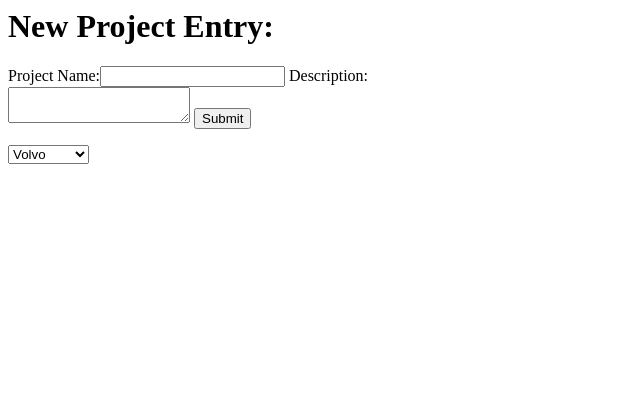
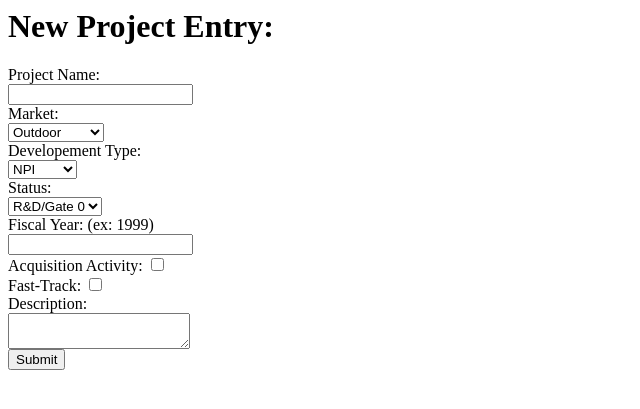
Before and after one commit to heecho/team-org, a Django app: template projects/templates/projects/new.html in a window 1280 px wide. Shown: the top 409 px of the page, without its empty margins (0-640 px from the left). Run offline with Django 3.2, Linux system fonts and the light colour scheme; the template is opened without the code that fills it, so the values that code supplies are empty; parts of the project's set-up code (start-up, migrations or seed data) failed here and were passed over.

Commit message:
new project form updates

```diff
--- a/projects/templates/projects/new.html
+++ b/projects/templates/projects/new.html
@@ -2,8 +2,37 @@
 <h1>New Project Entry:</h1>
 <body>
 <form action = "/projects/create" method = "post">{% csrf_token %}
-	Project Name:<input type = "text" name ='name'>
-	Description:<br><textarea type = "text" name ='capacity'></textarea>
+	Project Name:<br><input type = "text" name ='name'><br>
+	Market:<br>
+	<select>
+		<option value="Outdoor">Outdoor</option>
+		<option value="Indoor">Indoor</option>
+		<option value="Lumenarea">Lumenarea</option>
+		<option value="Controls">Controls</option>
+		<option value="Lumenalpha">Lumenalpha</option>
+	</select><br>
+	Developement Type:<br>
+	<select>
+		<option value="NPI">NPI</option>
+		<option value="PI">PI</option>
+		<option value="Support">Support</option>
+		<option value="SPL">SPL</option>
+		<option value="Other">Other</option>
+	</select><br>
+	Status:<br>
+	<select>
+		<option value="Pre-Gate">R&D/Gate 0</option>
+		<option value="Gate1">Gate 1</option>
+		<option value="Gate2">Gate 2</option>
+		<option value="Gate3">Gate 3</option>
+		<option value="Gate4">Gate 4</option>
+		<option value="closed">Launched</option>
+		<option value="na">N/A</option>
+	</select><br>
+	Fiscal Year: (ex: 1999)<br><input type = "text" name ='year'><br>
+	Acquisition Activity: <input type="checkbox" name="acquisition"><br>
+	Fast-Track: <input type="checkbox" name="fast"><br>
+	Description:<br><textarea type = "text" name ='capacity'></textarea><br>
 
 	<input type = "submit" value = "Submit">
 	</form>
@@ -14,11 +43,22 @@
 
 
 
-<select>
+<!-- <select>
   <option value="volvo">Volvo</option>
   <option value="saab">Saab</option>
   <option value="mercedes">Mercedes</option>
   <option value="audi">Audi</option>
 </select>
 
-</html>
+</html> -->
+
+<!-- departments = models.ManyToManyField(Department, through = 'Dept_Hours')
+	name = models.CharField(max_length=200)
+	status = models.CharField(max_length=200)
+	dev_type = models.CharField(max_length=200)
+	market = models.CharField(max_length=200)
+	fiscal_year = models.CharField(max_length=4, blank=True)
+	description = models.TextField(blank=True)
+	pubdate = models.DateField(auto_now_add=True)
+	acquisition = models.BooleanField()
+	fast_track = models.BooleanField() -->
--- a/projects/urls.py
+++ b/projects/urls.py
@@ -4,4 +4,9 @@ from . import views
 
 urlpatterns = [
  url(r'^$', views.index, name='index'),
+ url(r'^new$', views.new, name='new'),
+ url(r'^create$', views.create, name='create'),
+ url(r'^(?P<proj_id>[0-9]+)/$', views.show, name='show'),
+
+
 ]
```
Also changed, not shown: projects/models.py (+9 -0 lines), projects/views.py (+6 -3 lines), 3 other files.
